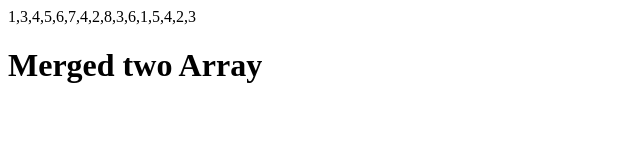
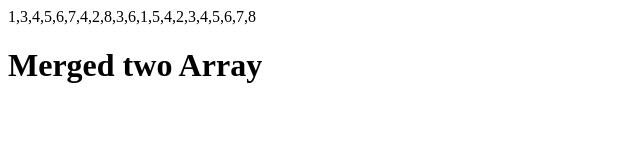
Before and after one commit to UDAYVEERUS/dsa_practice, a plain HTML site: page merged_array.html in a window 1280 px wide. Shown: the full height of the page, 0-640 px from the left. Drawn offline with Linux system fonts and the light colour scheme.

Commit message:
Merged three array

```diff
--- a/merged_array.html
+++ b/merged_array.html
@@ -7,7 +7,8 @@
 <script>
     let arr1 = [1,3,4,5,6,7,4,2]
     let arr2 = [8,3,6,1,5,4,2,3]
-    let arr3 = arr1.concat(arr2)
+    let arr12 = [4,5,6,7,8]
+    let arr3 = arr1.concat(arr2,arr12)
     document.write(arr3)
     console.log(arr3)
 </script>
```
